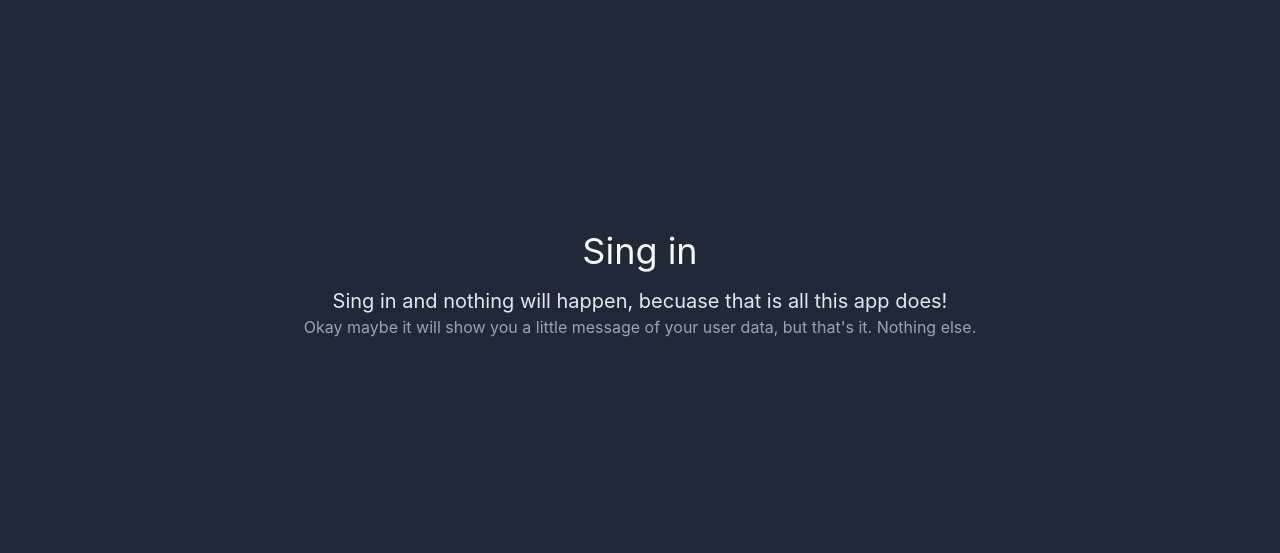
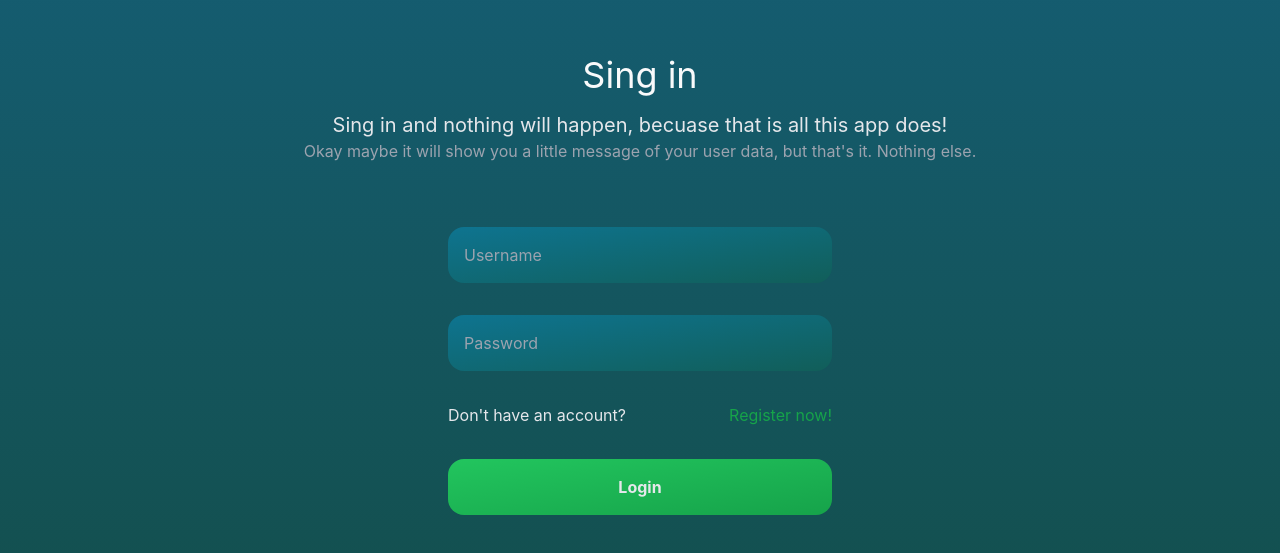
Before and after one commit to vladavoX/login_register, a React (Vite) app: page / in a window 1280 px wide. Shown: the part 115-668 px from the top of the page. Built offline with nearby package versions, Linux system fonts and the light colour scheme.

Commit message:
Login look

```diff
--- a/src/App.tsx
+++ b/src/App.tsx
@@ -1,6 +1,8 @@
+import LoginRegisterForm from './components/LoginRegisterForm'
+
 function App() {
   return (
-    <div className='flex items-center justify-center h-screen bg-gray-800'>
+    <div className='flex flex-col items-center justify-center h-screen bg-gradient-to-b from-cyan-800 to-teal-900 gap-16'>
       <div className='flex flex-col items-center justify-center gap-4'>
         <h1 className='text-4xl text-gray-50'>Sing in</h1>
         <div className='flex flex-col items-center justify-center'>
@@ -13,6 +15,7 @@ function App() {
           </p>
         </div>
       </div>
+      <LoginRegisterForm />
     </div>
   )
 }
--- /dev/null
+++ b/src/components/LoginRegisterForm.tsx
@@ -0,0 +1,30 @@
+const LoginRegisterForm = () => {
+  return (
+    <form className='flex flex-col justify-center items-center w-96 gap-8'>
+      <input
+        className='w-full bg-gradient-to-br from-cyan-700 to-teal-800 p-4 rounded-2xl text-gray-200 placeholder-gray-400 outline-none focus:ring-2 focus:ring-green-500'
+        type='text'
+        placeholder='Username'
+      />
+      <input
+        className='w-full bg-gradient-to-br from-cyan-700 to-teal-800 p-4 rounded-2xl text-gray-200 placeholder-gray-400 outline-none focus:ring-2 focus:ring-green-500'
+        type='password'
+        placeholder='Password'
+      />
+      <div className='flex w-full justify-between'>
+        <p className='text-gray-200'>Don't have an account?</p>
+        <a
+          href='/register'
+          className='text-green-600'
+        >
+          Register now!
+        </a>
+      </div>
+      <button className='w-full bg-gradient-to-br from-green-500 to-green-600 p-4 rounded-2xl text-gray-200 font-bold'>
+        Login
+      </button>
+    </form>
+  )
+}
+
+export default LoginRegisterForm
```
